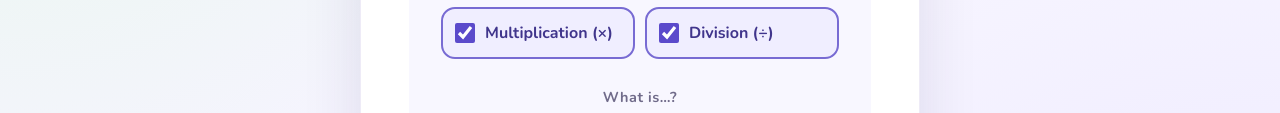
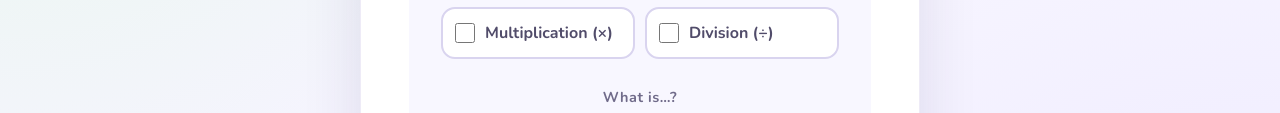
Before and after one commit to AbrahamEastwood/math-sprout, a plain HTML site: page index.html in a window 1280 px wide. Shown: the part 345-458 px from the top of the page. Drawn offline with nearby package versions, Linux system fonts and the light colour scheme.

Commit message:
Default selected exercises to addition and subtraction

```diff
--- a/index.html
+++ b/index.html
@@ -30,11 +30,11 @@
               <span>Subtraction <span aria-hidden="true">(−)</span></span>
             </label>
             <label class="operation-option">
-              <input type="checkbox" name="operation" value="multiplication" checked />
+              <input type="checkbox" name="operation" value="multiplication" />
               <span>Multiplication <span aria-hidden="true">(×)</span></span>
             </label>
             <label class="operation-option">
-              <input type="checkbox" name="operation" value="division" checked />
+              <input type="checkbox" name="operation" value="division" />
               <span>Division <span aria-hidden="true">(÷)</span></span>
             </label>
           </div>
```
